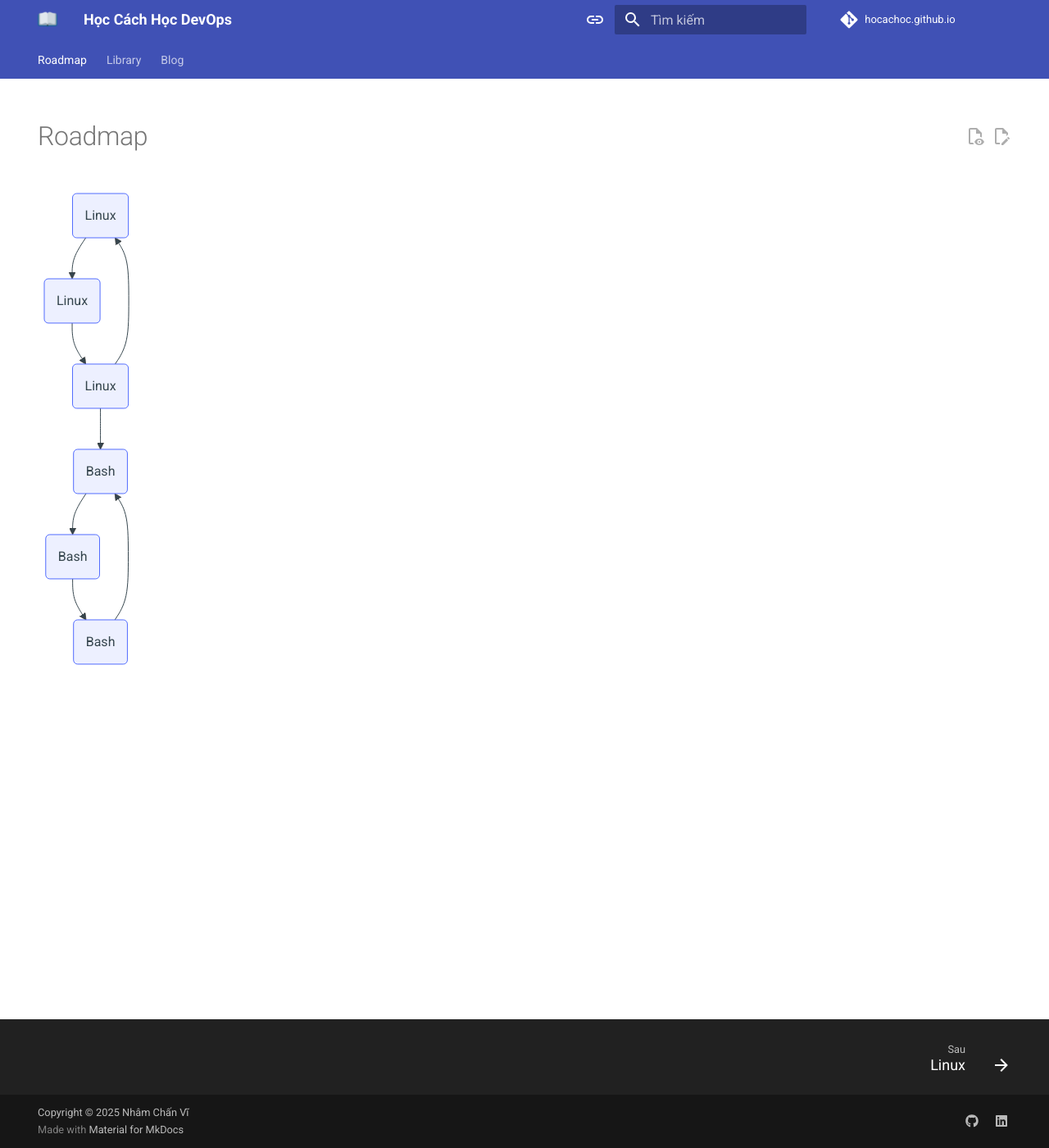
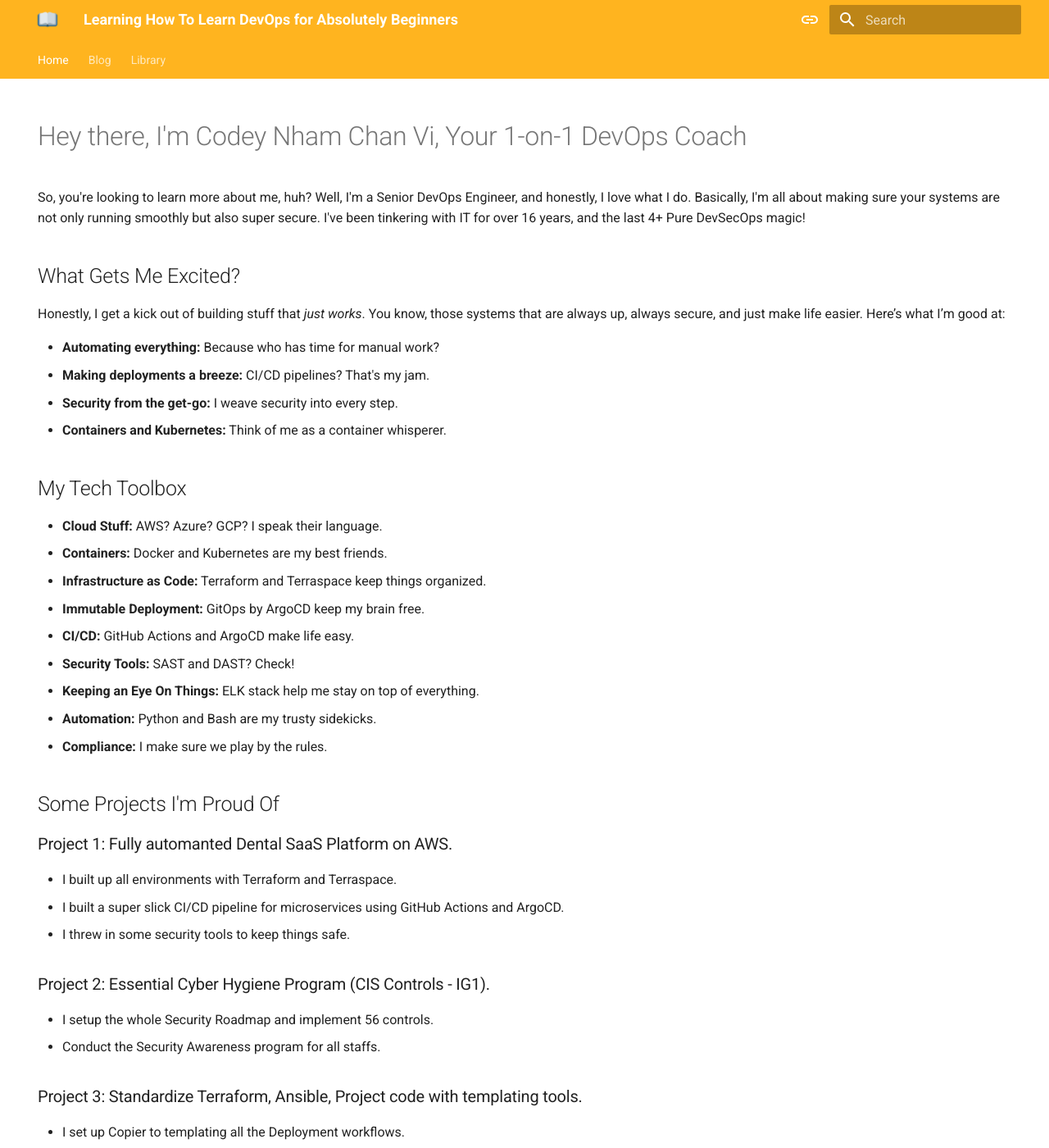
Before and after one commit to hocachoc/hocachoc.github.io, an MkDocs documentation site: the page built from docs/index.md, in a window 1280 px wide and 1400 px high. Shown: the whole window at 82% size. Built offline with MkDocs 1.6.1 and Material for MkDocs 9.7.7, drawn with Linux system fonts in a browser that asks for light colours; comment, search, counter and statistics services are not loaded; some of the changed text lies outside the part shown.

Commit message:
Update docs

````diff
--- a/docs/blog/.authors.yml
+++ b/docs/blog/.authors.yml
@@ -1,7 +1,7 @@
 authors:
   nhamchanvi:
-    name: Nhâm Chấn Vĩ
-    description: Creator
+    name: Codey Nham Chan Vi
+    description: DevOps Coach
     avatar: https://github.com/nhamchanvi.png
     slug: nhamchanvi
     url: https://github.com/nhamchanvi
--- a/docs/index.md
+++ b/docs/index.md
@@ -4,11 +4,59 @@ hide:
   - toc
 ---
 
-# Roadmap
+# Hey there, I'm Codey Nham Chan Vi, Your 1-on-1 DevOps Coach
 
-``` mermaid
-graph TB
-  A(Linux) --> B(Linux); B --> C(Linux); C --> A;
-  C --> D(Bash);
-  D --> E(Bash); E --> F(Bash); F --> D;
-```
+So, you're looking to learn more about me, huh? Well, I'm a Senior DevOps Engineer, and honestly, I love what I do. Basically, I'm all about making sure your systems are not only running smoothly but also super secure. I've been tinkering with IT for over 16 years, and the last 4+ Pure DevSecOps magic!
+
+## What Gets Me Excited?
+
+Honestly, I get a kick out of building stuff that *just works*. You know, those systems that are always up, always secure, and just make life easier. Here’s what I’m good at:
+
+* **Automating everything:** Because who has time for manual work?
+* **Making deployments a breeze:** CI/CD pipelines? That's my jam.
+* **Security from the get-go:** I weave security into every step.
+* **Containers and Kubernetes:** Think of me as a container whisperer.
+
+## My Tech Toolbox
+
+* **Cloud Stuff:** AWS? Azure? GCP? I speak their language.
+* **Containers:** Docker and Kubernetes are my best friends.
+* **Infrastructure as Code:** Terraform and Terraspace keep things organized.
+* **Immutable Deployment:** GitOps by ArgoCD keep my brain free.
+* **CI/CD:** GitHub Actions and ArgoCD make life easy.
+* **Security Tools:** SAST and DAST? Check!
+* **Keeping an Eye On Things:** ELK stack help me stay on top of everything.
+* **Automation:** Python and Bash are my trusty sidekicks.
+* **Compliance:** I make sure we play by the rules.
+
+## Some Projects I'm Proud Of
+
+### Project 1: Fully automanted Dental SaaS Platform on AWS.
+
+* I built up all environments with Terraform and Terraspace.
+* I built a super slick CI/CD pipeline for microservices using GitHub Actions and ArgoCD.
+* I threw in some security tools to keep things safe.
+
+### Project 2: Essential Cyber Hygiene Program (CIS Controls - IG1).
+
+* I setup the whole Security Roadmap and implement 56 controls.
+* Conduct the Security Awareness program for all staffs.
+
+### Project 3: Standardize Terraform, Ansible, Project code with templating tools.
+
+* I set up Copier to templating all the Deployment workflows.
+* Making standard for all the setup to reduce human errors.
+* I deployed new infrastruture faster than 3x times.
+
+## My "Gold Stars" (Certifications)
+
+* Certified Kubernetes Administrator
+* AWS Certified Cloud Practitioner
+* VMWare vSphere and vCenter 6.0
+* SQL Server 2008, MS Sharepoint 2010
+* CCNA, CCNP
+* MCSA, MCSA, SCCM, SCOM
+
+## Let's Connect!
+
+If you want to chat about DevSecOps, or just geek out about tech, hit me up on [LinkedIn](https://linkedin.com/in/chanvi). Let's make some magic happen!
--- /dev/null
+++ b/docs/stylesheets/extra.css
@@ -0,0 +1,11 @@
+/* [data-md-color-scheme="custom"] {
+  --md-primary-fg-color:        #FFB41F;
+  --md-primary-fg-color--light: #FFB41F;
+  --md-primary-fg-color--dark:  #FFB41F;
+} */
+
+:root  > * {
+  --md-primary-fg-color:        #FFB41F;
+  --md-primary-fg-color--light: #ECB7B7;
+  --md-primary-fg-color--dark:  #90030C;
+}
--- a/mkdocs.yml
+++ b/mkdocs.yml
@@ -1,21 +1,24 @@
 # Project information
-site_name: Học Cách Học DevOps
-site_url: https://hocachoc.dev
-site_author: Nhâm Chấn Vĩ
+site_name: Learning How To Learn DevOps for Absolutely Beginners
+site_url: https://hocachoc.dev/
+site_author: Codey Nham Chan Vi
 site_description: >-
-  Cung cấp phương pháp và kiến thức cũng như kinh nghiệm trong việc học DevOps.
+  Project-based Blog for Absolutely DevOps Beginners using
+  Learning How To Learn Techniques to help to remember
+  knowledge/skills longer and provide 1-1 coaching on DevOps
+  career.
 
 # Repository
-repo_name: hocachoc.github.io
-repo_url: https://github.com/hocachoc/hocachoc.github.io
+# repo_name: hocachoc.github.io
+# repo_url: https://github.com/hocachoc/hocachoc.github.io
 
 # Copyright
-copyright: Copyright &copy; 2025 Nhâm Chấn Vĩ
+copyright: Copyright &copy; 2024-2025 Codey Nham Chan Vi
 
 # Configuration
 theme:
   name: material
-  language: vi
+  language: en
   features:
     - announce.dismiss
     - content.action.edit
@@ -27,7 +30,7 @@ theme:
     # - content.tabs.link
     - content.tooltips
     # - header.autohide
-    # - navigation.expand
+    - navigation.expand
     - navigation.footer
     - navigation.indexes
     # - navigation.instant
@@ -50,9 +53,10 @@ theme:
         icon: material/link
         name: Switch to light mode
     - media: "(prefers-color-scheme: light)"
-      scheme: default
-      primary: indigo
-      accent: indigo
+      scheme: custom
+      # scheme: default
+      # primary: indigo
+      # accent: indigo
       toggle:
         icon: material/toggle-switch
         name: Switch to dark mode
@@ -73,6 +77,7 @@ theme:
 plugins:
   - blog:
       archive: false
+      # categories_toc: true
   - search:
       separator: '[\s\u200b\-_,:!=\[\]()"`/]+|\.(?!\d)|&[lg]t;|(?!\b)(?=[A-Z][a-z])'
   # - minify:
@@ -84,10 +89,11 @@ extra:
     new: Recently added
     deprecated: Deprecated
   social:
-    - icon: fontawesome/brands/github
-      link: https://github.com/hocachoc
     - icon: fontawesome/brands/linkedin
       link: https://www.linkedin.com/in/chanvi
+
+extra_css:
+  - stylesheets/extra.css
 
 # Extensions
 markdown_extensions:
@@ -142,8 +148,9 @@ not_in_nav: |
 
 # Page tree
 nav:
-  - Roadmap: index.md
+  - Home: index.md
+  - Blog:
+    - blog/index.md
   - Library:
     - library/linux.md
-  - Blog:
-    - blog/index.md
+  # - Roadmap: roadmap.md
````
Also changed, not shown: docs/blog/posts/automated-security-scanning-tools-for-containerized-environments.md (added, +16 -0 lines), docs/blog/posts/automating-deployments-with-argocd-on-kubernetes.md (added, +17 -0 lines), docs/blog/posts/best-practices-for-securing-containerized-workloads.md (added, +16 -0 lines), docs/blog/posts/building-a-data-lakehouse-with-databricks-and-snowflake copy.md (added, +17 -0 lines), docs/blog/posts/building-a-data-lakehouse-with-databricks-and-snowflake.md (added, +15 -0 lines), docs/blog/posts/docker-best-practices-for-securing-containerized-applications.md (added, +16 -0 lines), docs/blog/posts/github-actions-for-devsecops.md (added, +17 -0 lines), docs/blog/posts/implementing-iac-for-multi-environment-deployments-with-terraspace.md (added, +16 -0 lines), docs/blog/posts/integrating-sast-and-dast-into-your-cicd-pipeline.md (added, +16 -0 lines), docs/blog/posts/kubernetes-networking-a-practical-guide.md (added, +16 -0 lines), docs/blog/posts/mastering-aws-networking-vpc-subnets-and-more.md (renamed from docs/blog/posts/architecting-a-robust-and-scalable-lemp-stack-with-opentofu-and-terraspace.md, +4 -8 lines), docs/blog/posts/network-security-best-practices-in-cloud-environments.md (added, +16 -0 lines), docs/blog/posts/securing-your-infrastructure-with-iac-best-practices.md (added, +16 -0 lines), docs/roadmap.md (added, +81 -0 lines), 1 other file.
